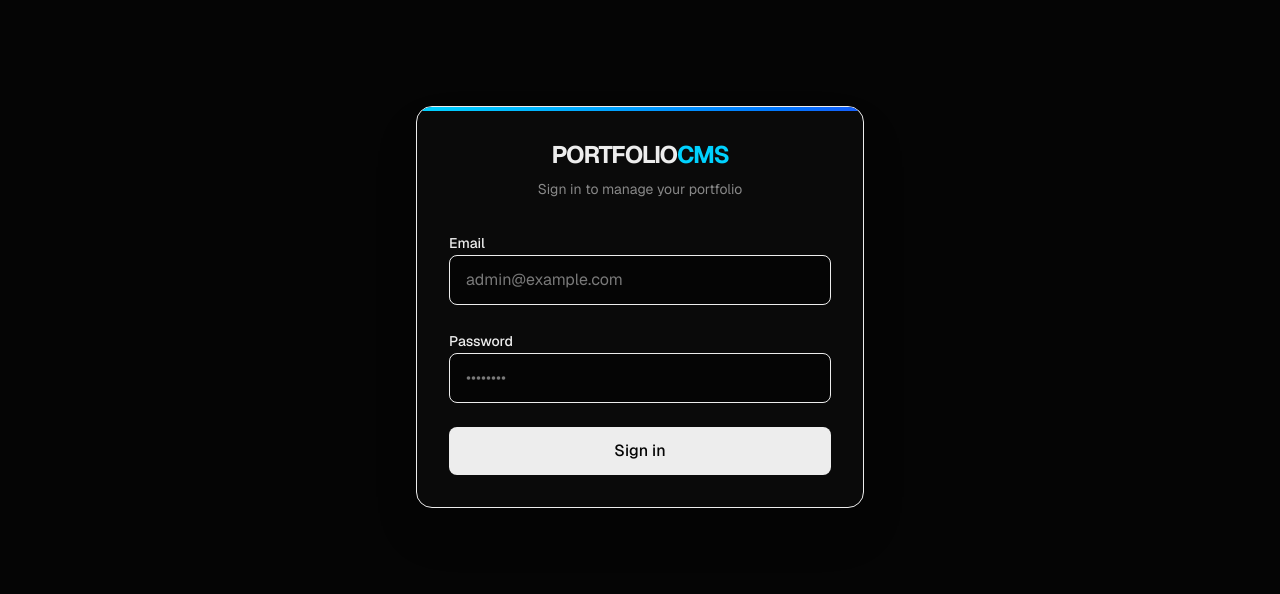
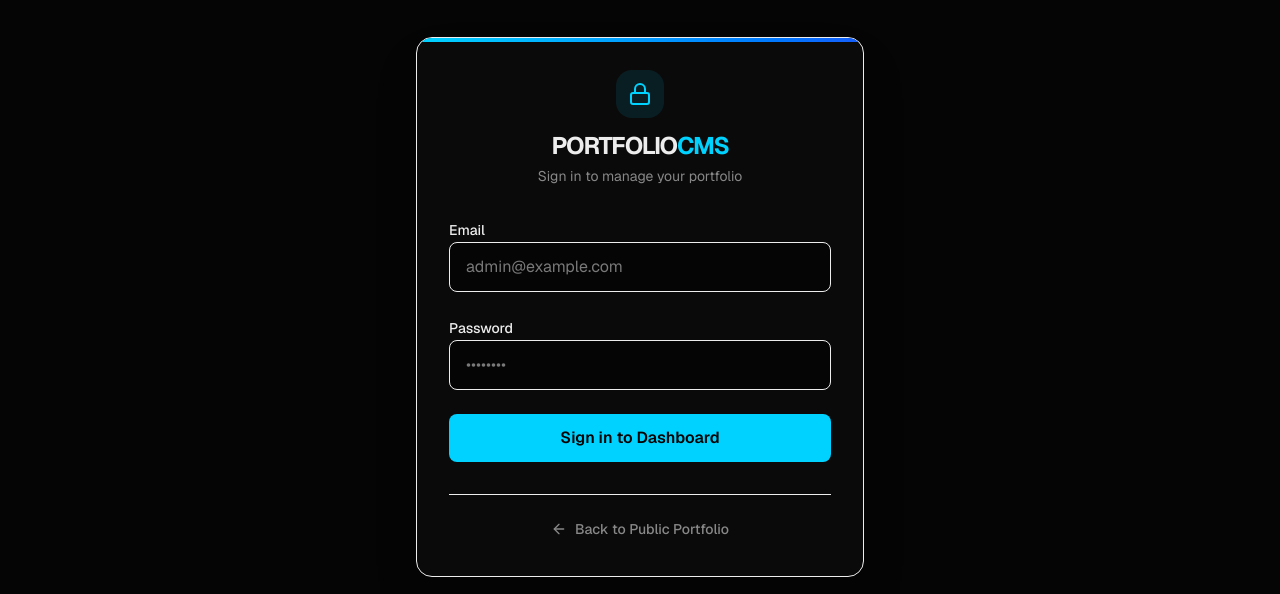
Before and after one commit to siddharthakuchana/portfolio, a Next.js app: page /admin/login in a window 1280 px wide. Shown: the part 173-767 px from the top of the page. Built offline with nearby package versions, Linux system fonts and the light colour scheme; no server answers; the database is empty.

Commit message:
Add Back to Public Portfolio link in login and sidebar

```diff
--- a/src/app/admin/login/page.tsx
+++ b/src/app/admin/login/page.tsx
@@ -4,6 +4,8 @@ import { useState } from "react";
 import { signIn } from "next-auth/react";
 import { useRouter } from "next/navigation";
 import { motion } from "framer-motion";
+import Link from "next/link";
+import { ArrowLeft, Lock } from "lucide-react";
 
 export default function AdminLogin() {
   const [email, setEmail] = useState("");
@@ -47,10 +49,13 @@ export default function AdminLogin() {
         <div className="absolute top-0 left-0 w-full h-1 bg-gradient-to-r from-accent to-blue-600" />
 
         <div className="text-center mb-8">
+          <div className="inline-flex p-3 bg-accent/10 text-accent rounded-2xl mb-3">
+            <Lock size={24} />
+          </div>
           <h1 className="text-2xl font-bold tracking-tighter text-foreground">
             PORTFOLIO<span className="text-accent">CMS</span>
           </h1>
-          <p className="text-sm text-text-muted mt-2">Sign in to manage your portfolio</p>
+          <p className="text-sm text-text-muted mt-1">Sign in to manage your portfolio</p>
         </div>
 
         {error && (
@@ -87,11 +92,21 @@ export default function AdminLogin() {
           <button
             type="submit"
             disabled={isLoading}
-            className="w-full bg-foreground text-background font-medium rounded-lg px-6 py-3 flex items-center justify-center space-x-2 hover:bg-white/90 transition-colors disabled:opacity-70 disabled:cursor-not-allowed"
+            className="w-full bg-accent text-background font-semibold rounded-lg px-6 py-3 flex items-center justify-center space-x-2 hover:bg-accent/90 transition-colors disabled:opacity-70 disabled:cursor-not-allowed cursor-pointer"
           >
-            {isLoading ? "Signing in..." : "Sign in"}
+            {isLoading ? "Signing in..." : "Sign in to Dashboard"}
           </button>
         </form>
+
+        <div className="mt-8 pt-6 border-t border-border-color/50 text-center">
+          <Link
+            href="/"
+            className="inline-flex items-center space-x-2 text-sm text-text-muted hover:text-accent transition-colors font-medium"
+          >
+            <ArrowLeft size={16} />
+            <span>Back to Public Portfolio</span>
+          </Link>
+        </div>
       </motion.div>
     </div>
   );
--- a/src/components/admin/AdminSidebar.tsx
+++ b/src/components/admin/AdminSidebar.tsx
@@ -14,6 +14,8 @@ import {
   MessageSquare,
   Award,
   Terminal,
+  ExternalLink,
+  Globe,
 } from "lucide-react";
 
 export default function AdminSidebar() {
@@ -33,12 +35,29 @@ export default function AdminSidebar() {
 
   return (
     <aside className="w-64 bg-surface border-r border-border-color h-full flex flex-col z-50">
-      <div className="p-6 border-b border-border-color">
+      <div className="p-6 border-b border-border-color flex items-center justify-between">
         <Link href="/admin" className="text-xl font-bold tracking-tighter">
           PORTFOLIO<span className="text-accent">CMS</span>
         </Link>
+        <Link
+          href="/"
+          target="_blank"
+          className="text-text-muted hover:text-accent p-1.5 rounded-lg hover:bg-surface-hover transition-colors"
+          title="View Live Portfolio"
+        >
+          <ExternalLink size={18} />
+        </Link>
       </div>
+
       <nav className="flex-1 overflow-y-auto py-6 px-4 space-y-1">
+        <Link
+          href="/"
+          className="flex items-center space-x-3 px-3 py-2.5 rounded-lg text-text-muted hover:bg-surface-hover hover:text-accent transition-colors font-medium mb-3 border border-border-color/50 bg-background/50"
+        >
+          <Globe size={18} />
+          <span>Public Portfolio</span>
+        </Link>
+
         {links.map((link) => {
           const isActive = pathname === link.href;
           const Icon = link.icon;
@@ -58,10 +77,11 @@ export default function AdminSidebar() {
           );
         })}
       </nav>
+
       <div className="p-4 border-t border-border-color">
         <button
           onClick={() => signOut({ callbackUrl: "/admin/login" })}
-          className="flex w-full items-center space-x-3 px-3 py-2.5 rounded-lg text-red-500 hover:bg-red-500/10 transition-colors"
+          className="flex w-full items-center space-x-3 px-3 py-2.5 rounded-lg text-red-500 hover:bg-red-500/10 transition-colors cursor-pointer font-medium"
         >
           <LogOut size={18} />
           <span>Log out</span>
```
Also changed, not shown: 1 other file (tests, documents, lock files or other folders).
